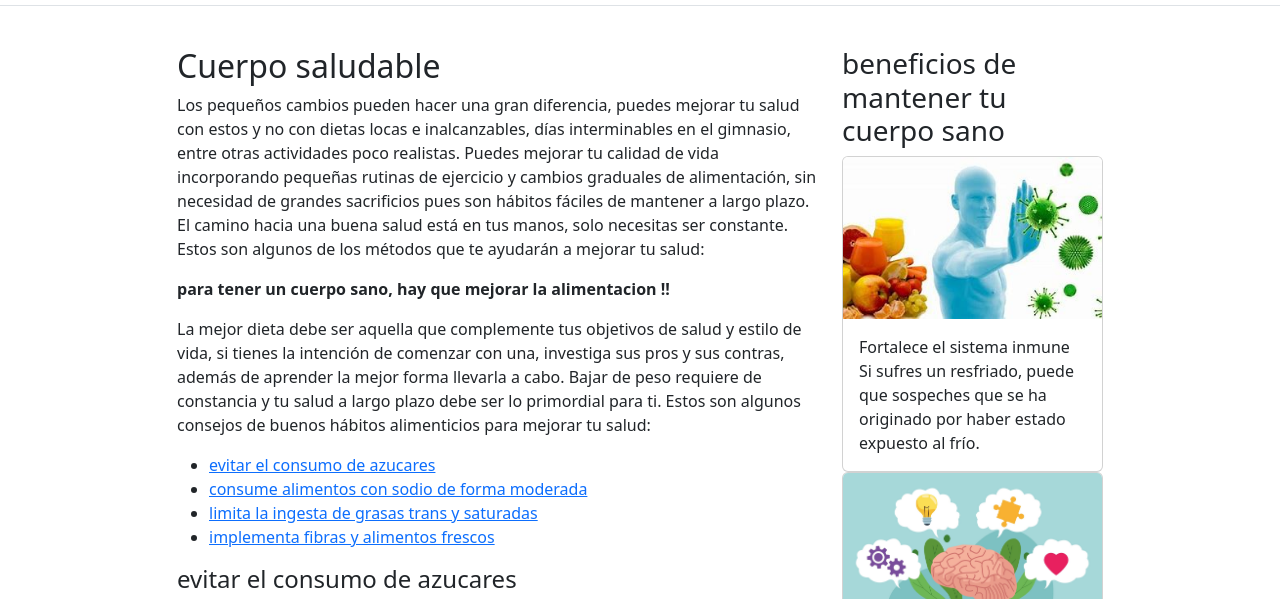
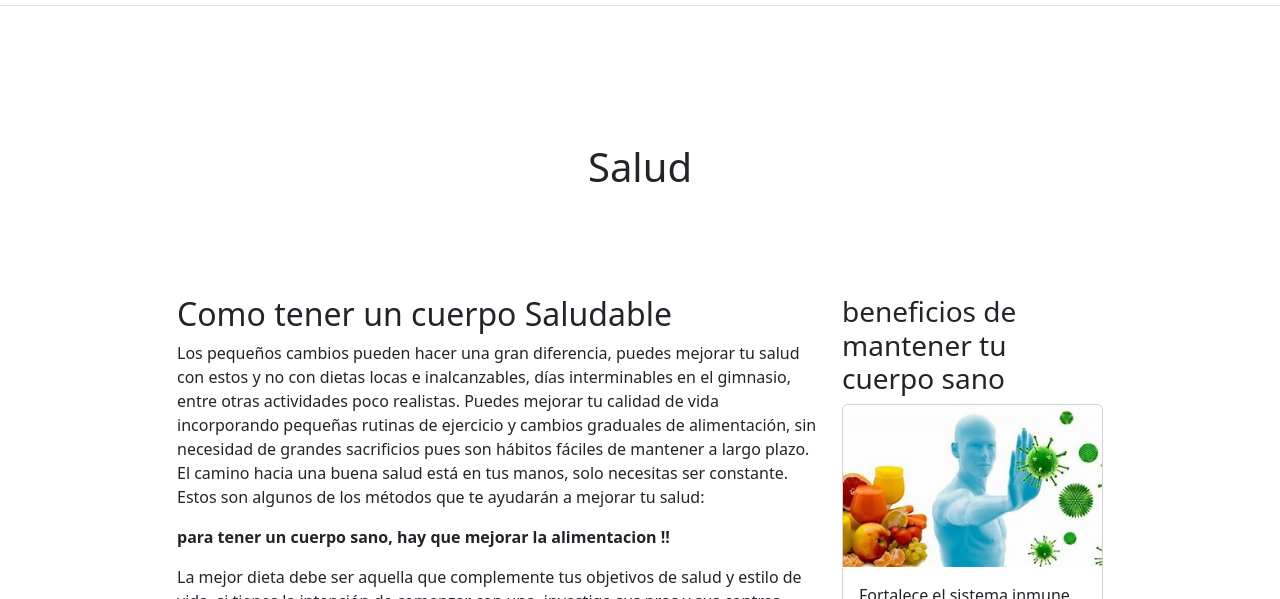
Before and after one commit to manu-bere/ProyectoFinalBerenguer-2, a website: page paginas/salud.html in a window 1280 px wide. Shown: the part 156-755 px from the top of the page. Drawn offline with nearby package versions, Linux system fonts and the light colour scheme.

Commit message:
ultimos toques

```diff
--- a/paginas/salud.html
+++ b/paginas/salud.html
@@ -61,11 +61,21 @@
     </header>
 
 
-    <main class="container">
+    <main class="">
+
+        <section class="py-5 text-center container">
+            <div class="row py-lg-5">
+              <div class="col-lg-6 col-md-8 mx-auto">
+                <h1 class="fw-light">Salud</h1>
+              </div>
+            </div>
+        </section>
+
+        <div class="container">
             <div class="row justify-content-center">
                 <div class="col-sm-11 col-md-8 col-lg-8 col-xl-7">
                     <section class="salud-c">
-                    <h2>Cuerpo saludable</h2>
+                        <h2>Como tener un cuerpo Saludable</h2>
                         <p>Los pequeños cambios pueden hacer una gran diferencia, puedes mejorar tu salud con estos y no con dietas locas e inalcanzables, días interminables en el gimnasio, entre otras actividades poco realistas. Puedes mejorar tu calidad de vida incorporando pequeñas rutinas de ejercicio y cambios graduales de alimentación, sin necesidad de grandes sacrificios pues son hábitos fáciles de mantener a largo plazo. El camino hacia una buena salud está en tus manos, solo necesitas ser constante. Estos son algunos de los métodos que te ayudarán a mejorar tu salud:</p>
                         <p><strong>para tener un cuerpo sano, hay que mejorar la alimentacion !!</strong></p>
                         <p>La mejor dieta debe ser aquella que complemente tus objetivos de salud y estilo de vida, si tienes la intención de comenzar con una, investiga sus pros y sus contras, además de aprender la mejor forma llevarla a cabo. Bajar de peso requiere de constancia y tu salud a largo plazo debe ser lo primordial para ti. Estos son algunos consejos de buenos hábitos alimenticios para mejorar tu salud:</p>
@@ -157,6 +167,7 @@
                 </div>
 
             </div>
+        </div>
     </main>
 
     <!-- FOOTER -->
```
Also changed, not shown: index.html (+2 -2 lines), paginas/importancia-del-deporte.html (+0 -1 lines). Lines whose indentation alone changed are shown as unchanged.
